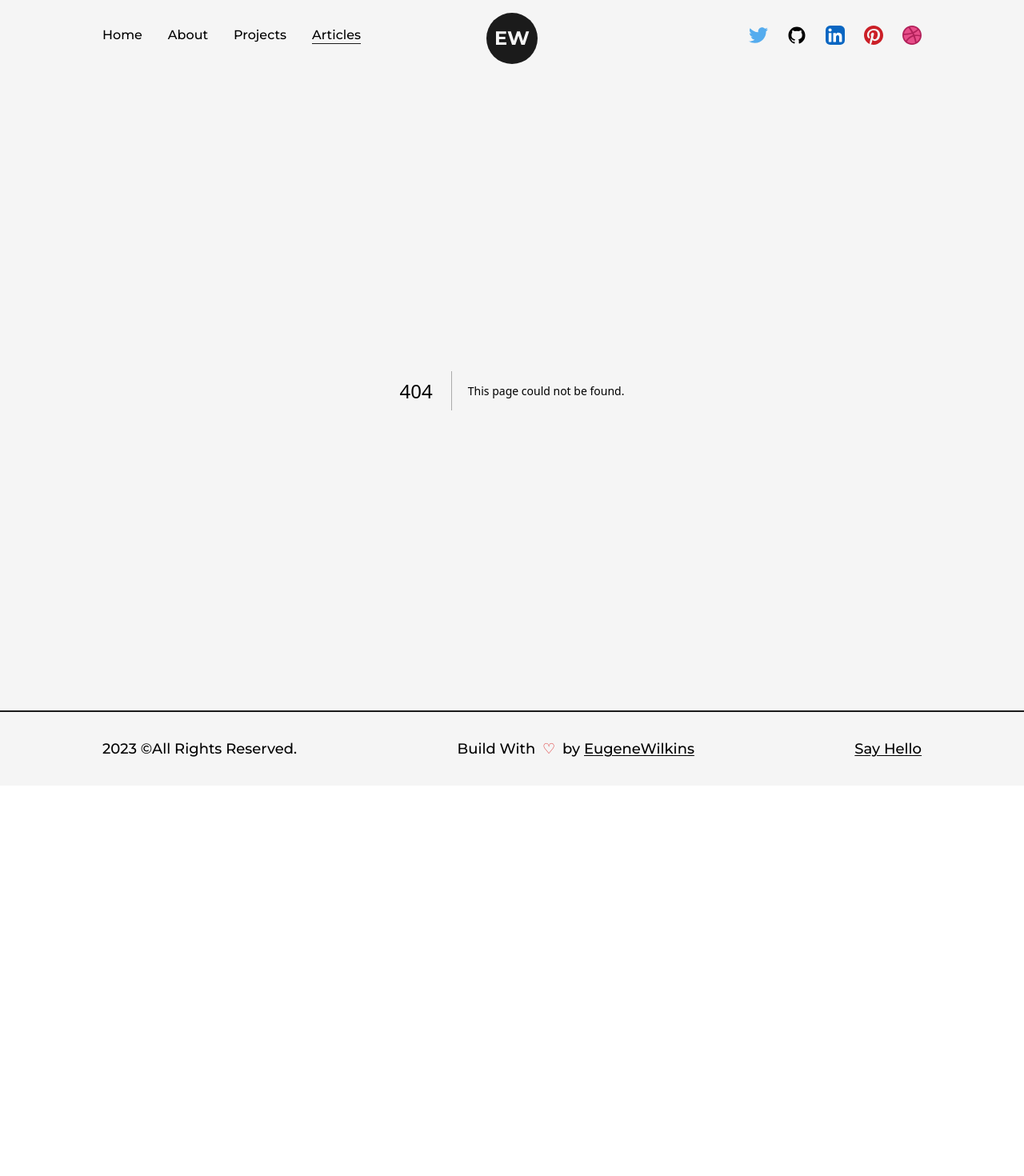
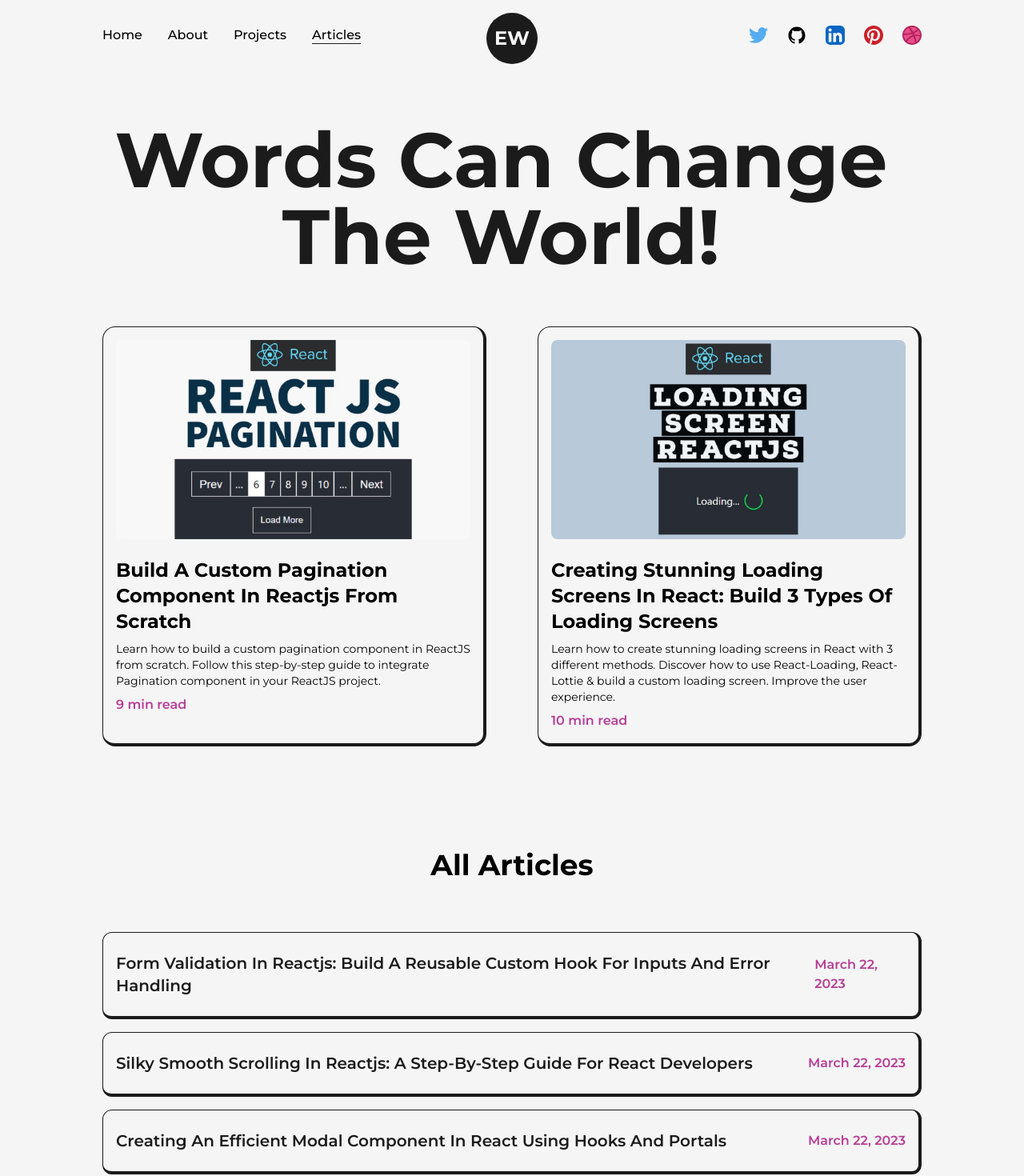
Before and after one commit to ewilkinsiii/Next.js-Developer-Portfolio, a Next.js app: page /articles in a window 1280 px wide. Before the commit this address had no page. Shown: the top 1470 px of the page at 80% size. Before the commit the page ends 982 px from the top, so only its background shows below. Built offline with nearby package versions, Linux system fonts and the light colour scheme.

Commit message:
added articles

```diff
--- /dev/null
+++ b/src/pages/articles.js
@@ -0,0 +1,188 @@
+import React, { useRef } from "react";
+import Head from "next/head";
+import Layout from "@/components/Layout";
+import AnimatedText from "@/components/AnimatedText";
+import Link from "next/link";
+import Image from "next/image";
+import article1 from "../../public/images/articles/pagination component in reactjs.jpg";
+import article2 from "../../public/images/articles/create loading screen in react js.jpg";
+import article3 from "../../public/images/articles/create modal component in react using react portals.png";
+import article4 from "../../public/images/articles/form validation in reactjs using custom react hook.png";
+import article5 from "../../public/images/articles/smooth scrolling in reactjs.png";
+import article6 from "../../public/images/articles/todo list app built using react redux and framer motion.png";
+import article7 from "../../public/images/articles/What is higher order component in React.jpg";
+import article8 from "../../public/images/articles/What is Redux with easy explanation.png";
+
+import { motion, useMotionValue } from "framer-motion";
+
+const FramerImage = motion(Image);
+
+const MovingImg = ({ title, img, link }) => {
+  const x = useMotionValue(0);
+  const y = useMotionValue(0);
+  const imgRef = useRef(null);
+
+  const mouseHandler = (event) => {
+    // console.log(event.pageX);
+    imgRef.current.style.display = "inline-block";
+    x.set(event.pageX);
+    y.set(-10);
+  };
+
+  const mouseLeaveHandler = (event) => {
+    // console.log(event.pageX);
+    imgRef.current.style.display = "none";
+    x.set(0);
+    y.set(0);
+  };
+
+  return (
+    <Link
+      href={link}
+      target="_blank"
+      onMouseMove={mouseHandler}
+      onMouseLeave={mouseLeaveHandler}
+    >
+      <h2 className="capitalize text-xl font-semibold hover:underline">
+        {title}
+      </h2>
+      <FramerImage
+        style={{ x: x, y: y }}
+        initial={{ opacity: 0 }}
+        whileInView={{ opacity: 1, transition: { duration: 0.2 } }}
+        ref={imgRef}
+        src={img}
+        alt={title}
+        className="z-10 w-96 h-auto hidden absolute rounded-lg"
+      />
+    </Link>
+  );
+};
+
+const Article = ({ img, title, date, link }) => {
+  return (
+    <motion.li
+      initial={{ y: 200 }}
+      whileInView={{ y: 0, transition: { duration: 0.5, ease: "easeInOut" } }}
+      viewport={{ once: true }}
+      className="relative w-full p-4 py-6 my-4 rounded-xl
+    flex items-center justify-between bg-light text-dark
+    first:mt-0 border border-solid border-dark border-r-4 border-b-4"
+    >
+      <MovingImg img={img} title={title} link={link} />
+      <span className="text-primary font-semibold pl-4">{date}</span>
+    </motion.li>
+  );
+};
+
+const FeaturedArticle = ({ img, title, time, summary, link }) => {
+  return (
+    <li
+      className="relative col-span-1 w-full p-4 bg-light
+    border border-solid border-dark rounded-2xl  border-dark border-r-4 border-b-4"
+    >
+      <div className="absolute top-0 -right-3 -z-10 w-[101%] h-[103%] rounded-[2.5rem] bg-dark rounded-br-3xl" />
+      <Link
+        href={link}
+        target="_blank"
+        className="w-full inline-block cursor-pointer overflow-hidden rounded-lg"
+      >
+        <FramerImage
+          src={img}
+          alt={title}
+          className="w-full h-auto"
+          whileHover={{ scale: 1.05 }}
+          transition={{ duration: 0.2 }}
+        />
+      </Link>
+      <Link href={link} target="_blank">
+        <h2 className="capitalize text-2xl font-bold my-2  mt-4 hover:underline">
+          {title}
+        </h2>
+      </Link>
+      <p className="text-sm mb-2">{summary}</p>
+      <span className="text-primary font-semibold">{time} read</span>
+    </li>
+  );
+};
+
+const articles = () => {
+  return (
+    <>
+      <Head>
+        <title>Eugene Wilkins | Articles Page</title>
+        <meta name="articles" content="blog articles" />
+      </Head>
+      <main className="w-full mb-16 flex flex-col items-center justify-center overflow-hidden">
+        <Layout className="pt-16">
+          <AnimatedText text="Words Can Change The World!" className="mb-16" />
+          <ul className="grid grid-cols-2 gap-16">
+            <FeaturedArticle
+              img={article1}
+              title="Build A Custom Pagination Component In Reactjs From Scratch"
+              time="9 min"
+              summary="Learn how to build a custom pagination component in ReactJS from scratch.
+                Follow this step-by-step guide to integrate Pagination component in your ReactJS project."
+              link="/"
+            />
+
+            <FeaturedArticle
+              img={article2}
+              title="Creating Stunning Loading Screens In React: Build 3 Types Of Loading Screens"
+              time="10 min"
+              summary="Learn how to create stunning loading screens in React with 3 different methods.
+               Discover how to use React-Loading, React-Lottie & build a custom loading screen.
+               Improve the user experience."
+              link="/"
+            />
+          </ul>
+
+          <h2 className="font-bold text-4xl w-full text-center my-16 mt-32">
+            All Articles
+          </h2>
+          <ul>
+            <Article
+              img={article4}
+              title="Form Validation In Reactjs: Build A Reusable Custom Hook For Inputs And Error Handling"
+              date="March 22, 2023"
+              link="/"
+            />
+            <Article
+              img={article5}
+              title="Silky Smooth Scrolling In Reactjs: A Step-By-Step Guide For React Developers"
+              date="March 22, 2023"
+              link="/"
+            />
+            <Article
+              img={article3}
+              title="Creating An Efficient Modal Component In React Using Hooks And Portals
+              "
+              date="March 22, 2023"
+              link="/"
+            />
+            <Article
+              img={article6}
+              title="Build A Fabulous Todo List App With React, Redux And Framer-Motion"
+              date="March 22, 2023"
+              link="/"
+            />
+            <Article
+              img={article8}
+              title="Redux Simplified: A Beginner's Guide For Web Developers"
+              date="March 22, 2023"
+              link="/"
+            />
+            <Article
+              img={article7}
+              title="What Is Higher Order Component (Hoc) In React?"
+              date="March 22, 2023"
+              link="/"
+            />
+          </ul>
+        </Layout>
+      </main>
+    </>
+  );
+};
+
+export default articles;
--- a/src/pages/projects.js
+++ b/src/pages/projects.js
@@ -6,10 +6,9 @@
 import Link from "next/link";
 import React from "react";
 import project1 from "../../public/images/projects/crypto-screener-cover-image.jpg";
+import { motion } from "framer-motion";
 
-{
-  /* <div className="absolute top-0 -right-3 -z-[102%] h-[103%] rounded-[2rem] bg-dark"/> */
-}
+const FramerImage = motion(Image);
 
 const FeatureProject = ({ type, title, summary, img, link, github }) => {
   return (
@@ -23,7 +22,13 @@
         target="_blank"
         className="w-1/2 cursor-pointer overflow-hidden rounded-lg"
       >
-        <Image src={img} alt={title} className="w-full h-auto" />
+        <FramerImage
+          src={img}
+          alt={title}
+          className="w-full h-auto"
+          whileHover={{ scale: 1.05 }}
+          transition={{ duration: 0.2 }}
+        />
       </Link>
 
       <div className="w-1/2 flex flex-col items-start justify-between pl-6">
@@ -65,7 +70,13 @@
         target="_blank"
         className="w-full cursor-pointer overflow-hidden rounded-lg"
       >
-        <Image src={img} alt={title} className="w-full h-auto" />
+        <FramerImage
+          src={img}
+          alt={title}
+          className="w-full h-auto"
+          whileHover={{ scale: 1.05 }}
+          transition={{ duration: 0.2 }}
+        />
       </Link>
 
       <div className="w-full flex flex-col items-start justify-between mt-4">
```
